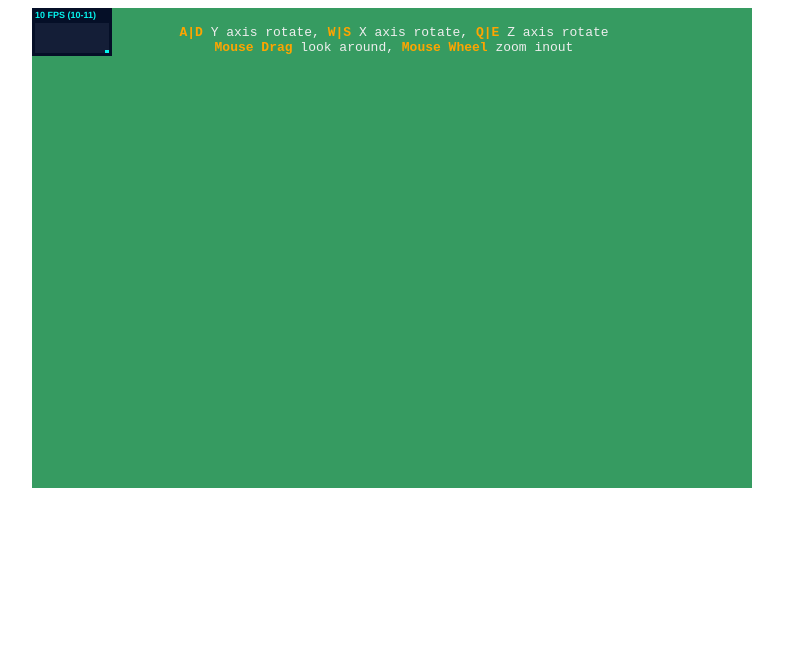
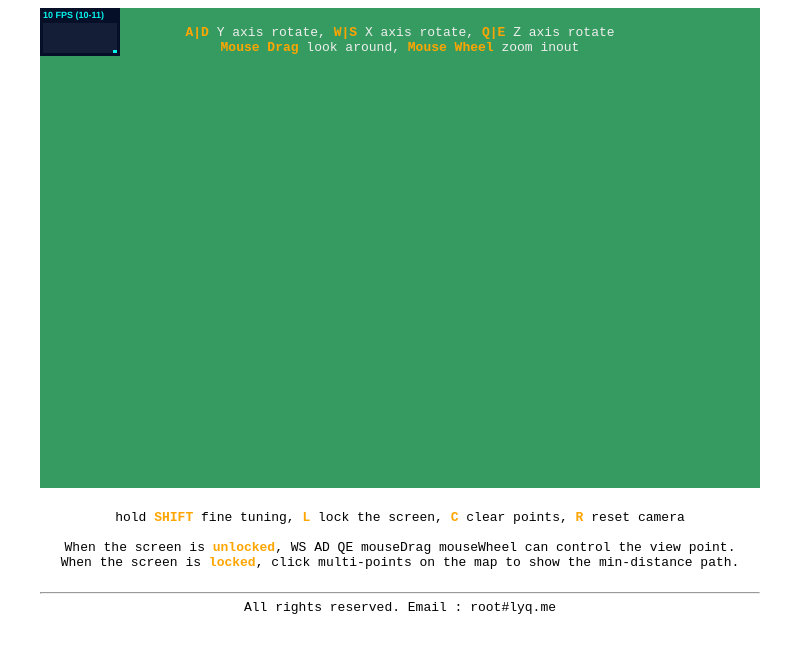
Before and after one commit to LyqSpace/city, a plain HTML site: page index.html in a window 1280 px wide. Shown: the whole page, without its empty margins (248-1039 px from the left). Drawn offline with Linux system fonts and the light colour scheme; no server answers; animation ran at ten frames a second.

Commit message:
modified by Shu Ding.

```diff
--- a/index.html
+++ b/index.html
@@ -107,8 +107,8 @@
 
 	</script>
 
-	<!--br/>
-	<div class="info" >
+	<br/>
+	<div class="info" id="bottom_info">
 		hold <b>SHIFT</b> fine tuning, <b>L</b> lock the screen, <b>C</b> clear points, <b>R</b> reset camera
 		<br/>
 		<br/>
@@ -119,6 +119,7 @@
 		<br/>
 		<hr/>
 		All rights reserved. Email : root#lyq.me
-	</div!-->
+	</div>
+
 </body>
 </html>
--- a/js/City.js
+++ b/js/City.js
@@ -46,7 +46,20 @@ var City = function(scale) {
             if ( xhttp.readyState != 4 )
                 return;
 
-            xmlDoc = xhttp.responseXML;
+            var txt = xhttp.response;
+            if ( window.DOMParser ) {
+
+                var parser = new DOMParser();
+                xmlDoc = parser.parseFromString( txt, "text/xml" );
+
+            }else { // IE
+
+                xmlDoc = new ActiveXObject( "Microsoft.XMLDOM" );
+                xmlDoc.async = false;
+                xmlDoc.loadXML( txt);
+
+            }
+
             var bounds = xmlDoc.getElementsByTagName("bounds")[0];
             var minlat = bounds.getAttribute("minlat");
             var minlon = bounds.getAttribute("minlon");
--- a/js/FirstPerson_Control.js
+++ b/js/FirstPerson_Control.js
@@ -10,6 +10,8 @@ var FirstPerson_Control = function ( scale, object, plane, scene, vertex, edge,
     this.domElement = ( domElement !== undefined ) ? domElement : document;
     this.width  = this.domElement.offsetWidth;
     this.height = this.domElement.offsetHeight;
+    this.left = this.domElement.offsetLeft;
+    this.top = this.domElement.offsetTop;
     this.scale = scale;
 
     this.raycaster = new THREE.Raycaster();
@@ -141,13 +143,14 @@ var FirstPerson_Control = function ( scale, object, plane, scene, vertex, edge,
         event.preventDefault();
         event.stopPropagation();
 
-        this.moveState.z = -event.detail / 120;
+        this.moveState.z = -event.deltaY / 1200;
 
         this.updateMovementVector();
 
         this.moveState.z = 0;
 
     };
+
     this.DOMMouseScroll = function (event) {
 
         if ( this.mouseStatus == 1 ) return;
@@ -232,10 +235,8 @@ var FirstPerson_Control = function ( scale, object, plane, scene, vertex, edge,
         if ( this.lock == 0 ) return;
 
         var vector = new THREE.Vector3();
-        var left = Math.floor( ( window.innerWidth - this.width ) / 2 ) - 6;
-        var top = Math.floor( ( window.innerHeight - this.height ) / 2 ) - 6;
-        var x = ( clientX - left ) / this.width * 2 - 1;
-        var y = -( clientY - top ) / this.height * 2 + 1;
+        var x = ( clientX - this.left ) / this.width * 2 - 1;
+        var y = -( clientY - this.top ) / this.height * 2 + 1;
 
         //console.log( left, top, clientX, clientY, this.width, this.height);
 
--- a/style.css
+++ b/style.css
@@ -1,18 +1,27 @@
 body {
-	position: relative;
-	margin-left: auto;
-	margin-right: auto;
-	max-width: 720px;
+	position: absolute;
+	width: 100%;
+	height: 100%;
 
 	font-family: Monospace;
 	font-size: 13px;
 	text-align: center;
 }
 #gl_canvas {
+	position: absolute;
 	width: 720px;
 	height: 480px;
+	left: 0;
+	right: 0;
+	margin: 0 auto;
 }
 .info {
+	position: absolute;
+	width: 720px;
+	height: 480px;
+	left: 0;
+	right: 0;
+	margin: 0 auto;
 	padding: 2px;
 	z-index: 100;
 }
@@ -20,10 +29,10 @@ body {
 	color: #eee;
 	position: absolute;
 	top: 0px;
-	width: 100%;
+	pointer-events: none;
 }
-canvas {
-	background-color: aqua;
+#bottom_info {
+	top: 500px;
 }
 
 b {
```
